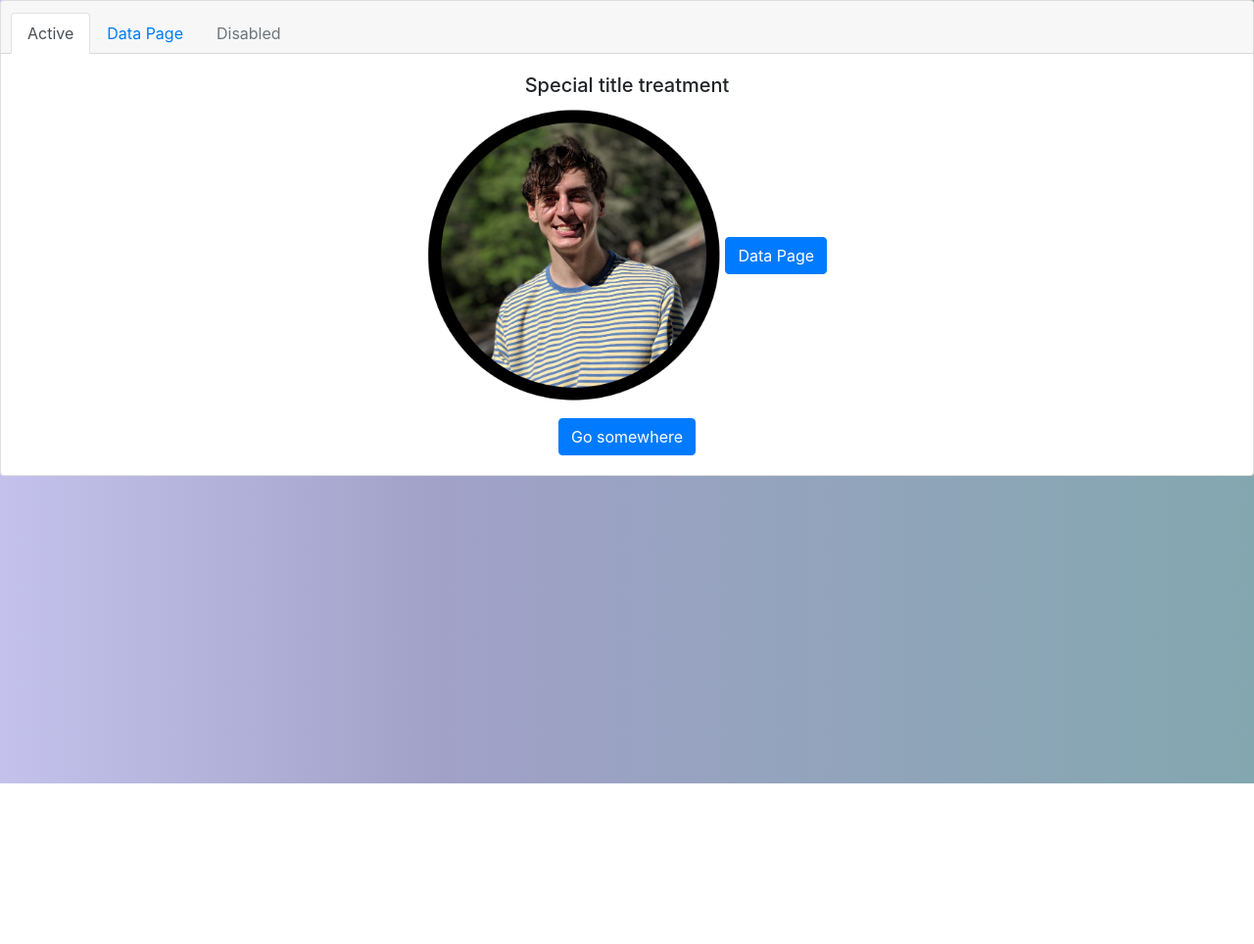
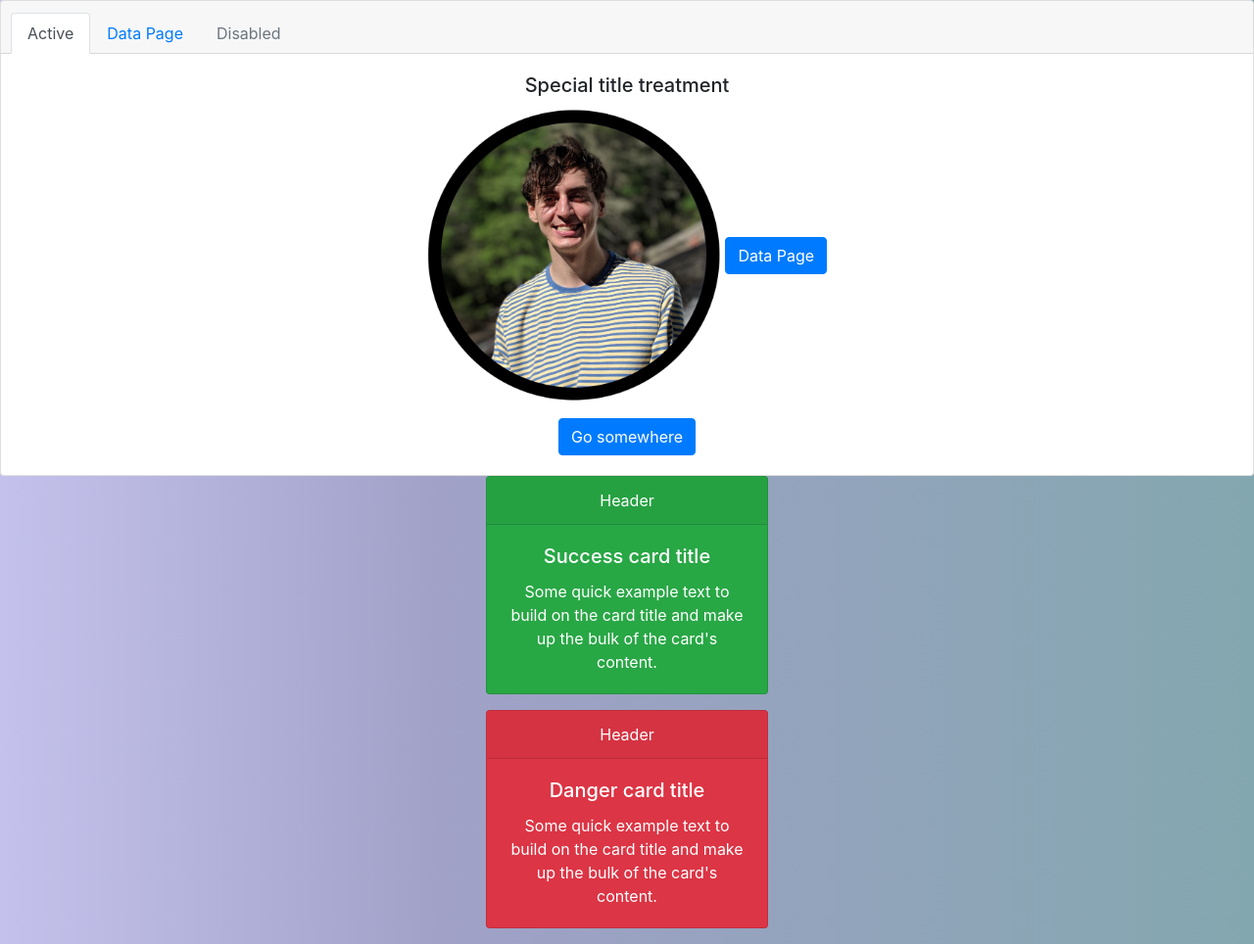
Before and after one commit to jmcall10/website, a plain HTML site: page index.html in a window 1280 px wide. Shown: the whole page at 98% size. Before the commit the page ends 800 px from the top, so only its background shows below. Drawn offline with nearby package versions, Linux system fonts and the light colour scheme.

Commit message:
update index again

```diff
--- a/index.html
+++ b/index.html
@@ -40,7 +40,20 @@
     				<a href="#" class="btn btn-primary">Go somewhere</a>
   				</div>
 			</div>
-
+			<div class="card text-white bg-success mb-3" style="max-width: 18rem;">
+  <div class="card-header">Header</div>
+  <div class="card-body">
+    <h5 class="card-title">Success card title</h5>
+    <p class="card-text">Some quick example text to build on the card title and make up the bulk of the card's content.</p>
+  </div>
+</div>
+<div class="card text-white bg-danger mb-3" style="max-width: 18rem;">
+  <div class="card-header">Header</div>
+  <div class="card-body">
+    <h5 class="card-title">Danger card title</h5>
+    <p class="card-text">Some quick example text to build on the card title and make up the bulk of the card's content.</p>
+  </div>
+</div>
 		</center>
 
         <script src="http://code.jquery.com/jquery-1.12.4.min.js"></script>
```
